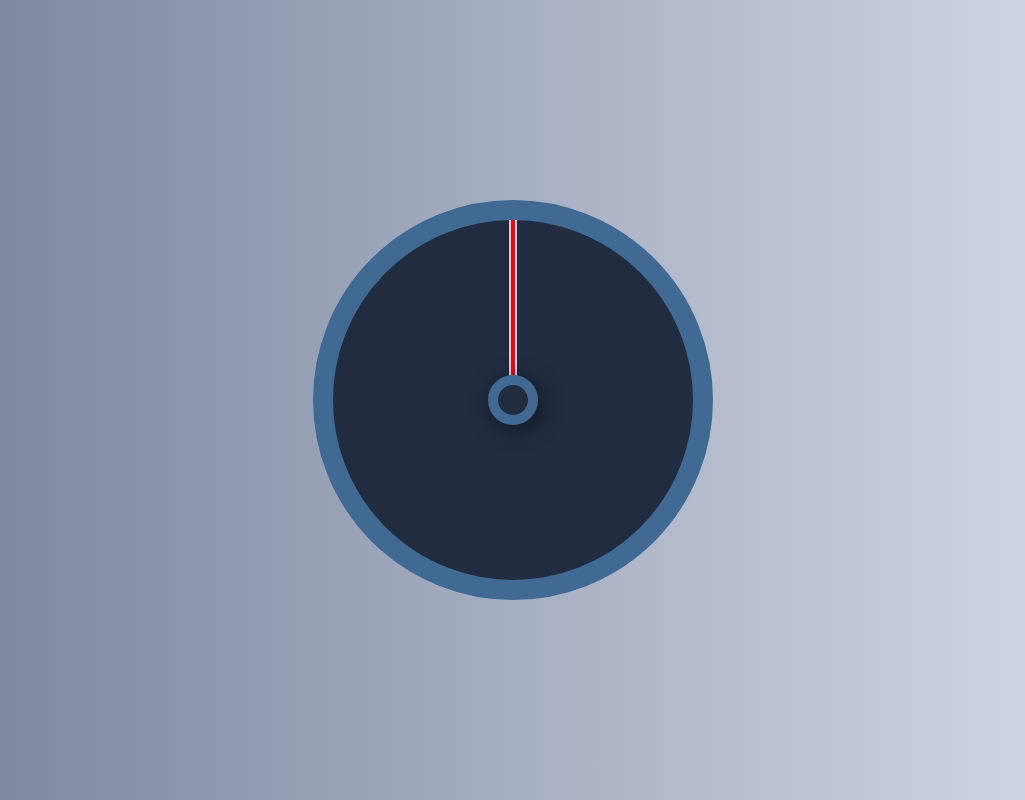
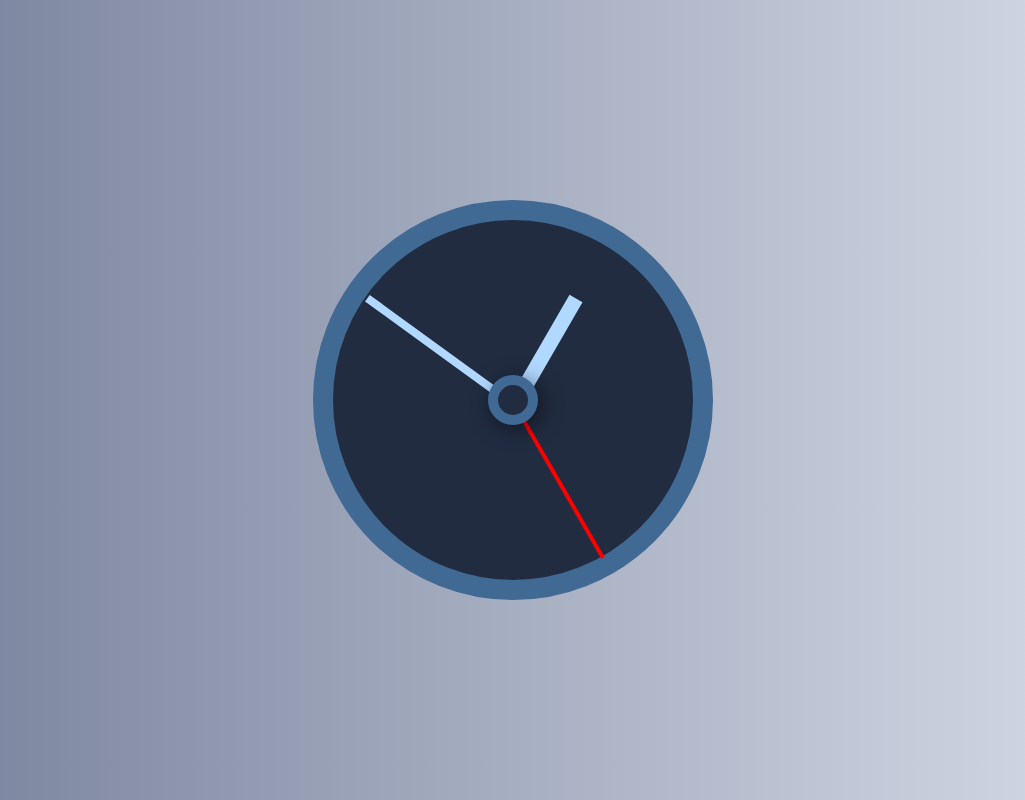
Before and after one commit to fmontes/js30, a plain HTML site: page 02 - CSS + JS clock/index.html in a window 1280 px wide. Shown: the whole page, without its empty margins (127-1152 px from the left). Drawn offline with Linux system fonts and the light colour scheme.

Commit message:
02-JS done and tweak css a little

```diff
--- a/02 - CSS + JS clock/index.html
+++ b/02 - CSS + JS clock/index.html
@@ -15,6 +15,23 @@
     </div>
 
     <script>
+        const hours = document.querySelector('.hours');
+        const min = document.querySelector('.min');
+        const sec = document.querySelector('.sec');
+
+        function setDate() {
+            const date = new Date();
+
+            const secDegress = ((date.getSeconds() / 60) * 360) + 90;
+            const minDegress = ((date.getMinutes() / 60) * 360) + 90;
+            const hoursDegress = ((date.getHours() / 12) * 360) + 90;
+
+            sec.style.transform = `rotate(${secDegress}deg)`;
+            min.style.transform = `rotate(${minDegress}deg)`;
+            hours.style.transform = `rotate(${hoursDegress}deg)`;
+        }
+
+        setInterval(setDate, 1000);
     </script>
 </body>
 </html>
--- a/02 - CSS + JS clock/styles.css
+++ b/02 - CSS + JS clock/styles.css
@@ -49,10 +49,16 @@ body {
     transform: translateY(-50%) rotate(90deg);
     width: 50%;
     transform-origin: 100%;
-    transition: transform 100ms;
+    transition: transform 100ms cubic-bezier(0.42, 0, 0, 2.9);
 }
 
 .sec {
     height: 4px;
     background-color: red
 }
+
+.hours {
+    width: 35%;
+    left: 15%;
+    height: 15px;
+}
```
